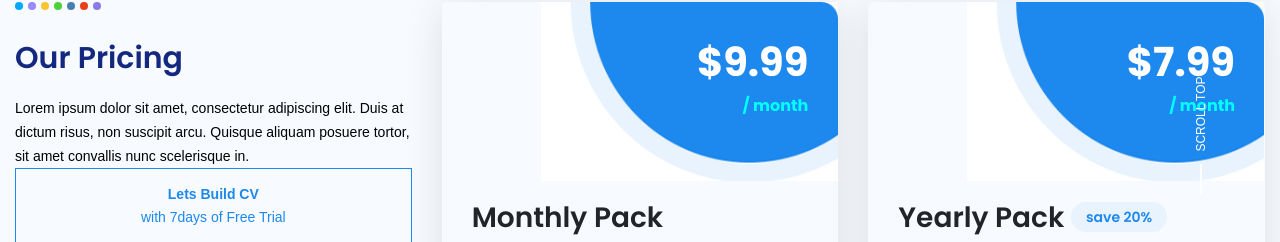
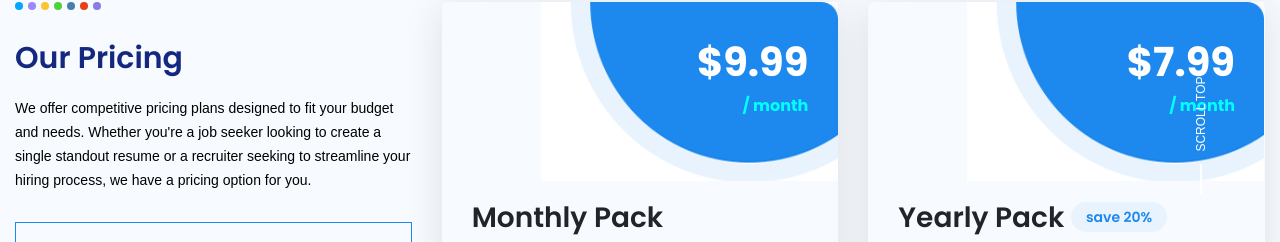
Before and after one commit to 0xissam/NexCV, a React (Vite) app in the folder Frontend/: page /pricing in a window 1280 px wide. Shown: the part 546-788 px from the top of the page. Built offline with nearby package versions, Linux system fonts and the light colour scheme; a web font is replaced by a local one.

Commit message:
made some changes to the contact and pricing page

```diff
--- a/Frontend/src/Pages/Contact.jsx
+++ b/Frontend/src/Pages/Contact.jsx
@@ -47,7 +47,7 @@ function Contact() {
                                     <span></span><span></span><span></span><span></span><span></span><span></span><span></span>
                                 </div>
                                 <h2 className="wow fadeInUp" data-wow-delay="0.3s">Contact With Us</h2>
-                                <p className="wow fadeInUp" style={{ color: 'black' }} data-wow-delay="0.4s">Lorem ipsum dolor sit amet, consectetur adipiscing elit. Sed quis accumsan nisi Ut ut felis congue nisl hendrerit commodo.</p>
+                                <p className="wow fadeInUp" style={{ color: 'black' }} data-wow-delay="0.4s">We're here to assist you every step of the way. Whether you have questions about our services, need help with your account</p>
                             </div>
                         </div>
                     </div>
--- a/Frontend/src/Pages/Pricing.jsx
+++ b/Frontend/src/Pages/Pricing.jsx
@@ -19,8 +19,10 @@ function Pricing() {
                                 </div>
                                 <h4>Our Pricing</h4>
                                 <p style={{
-                                    color: 'black'
-                                }}>Lorem ipsum dolor sit amet, consectetur adipiscing elit. Duis at dictum risus, non suscipit arcu. Quisque aliquam posuere tortor, sit amet convallis nunc scelerisque in.</p>
+                                    color: 'black',
+                                    marginBottom: '30px'
+                                }}>We offer competitive pricing plans designed to fit your budget and needs. Whether you're a job seeker looking to create a single standout resume or a recruiter seeking to streamline your hiring process, we have a pricing option for you.
+                                </p>
 
                                 <div className="free-7">
                                     <span>Lets Build CV</span>
```
